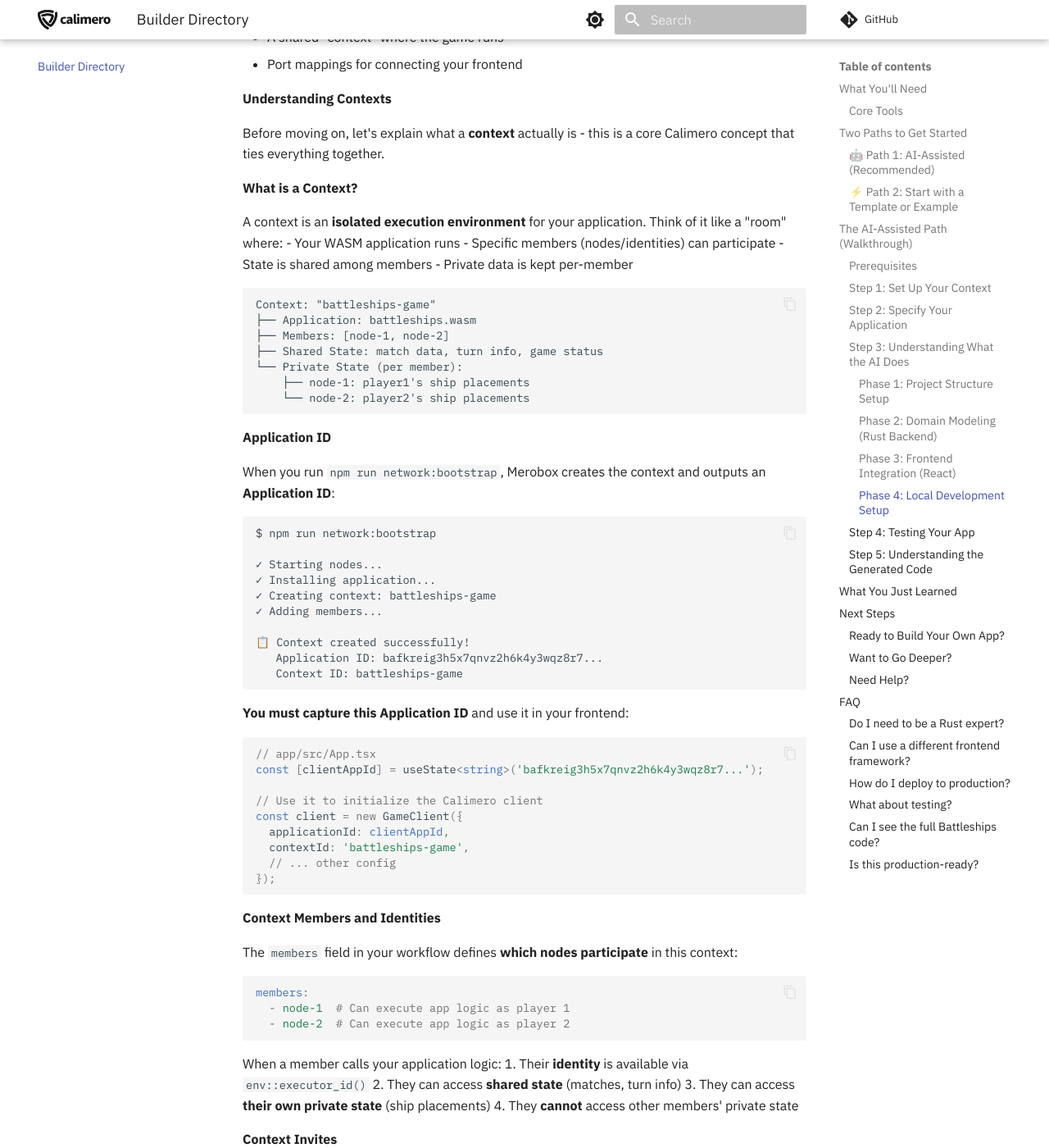
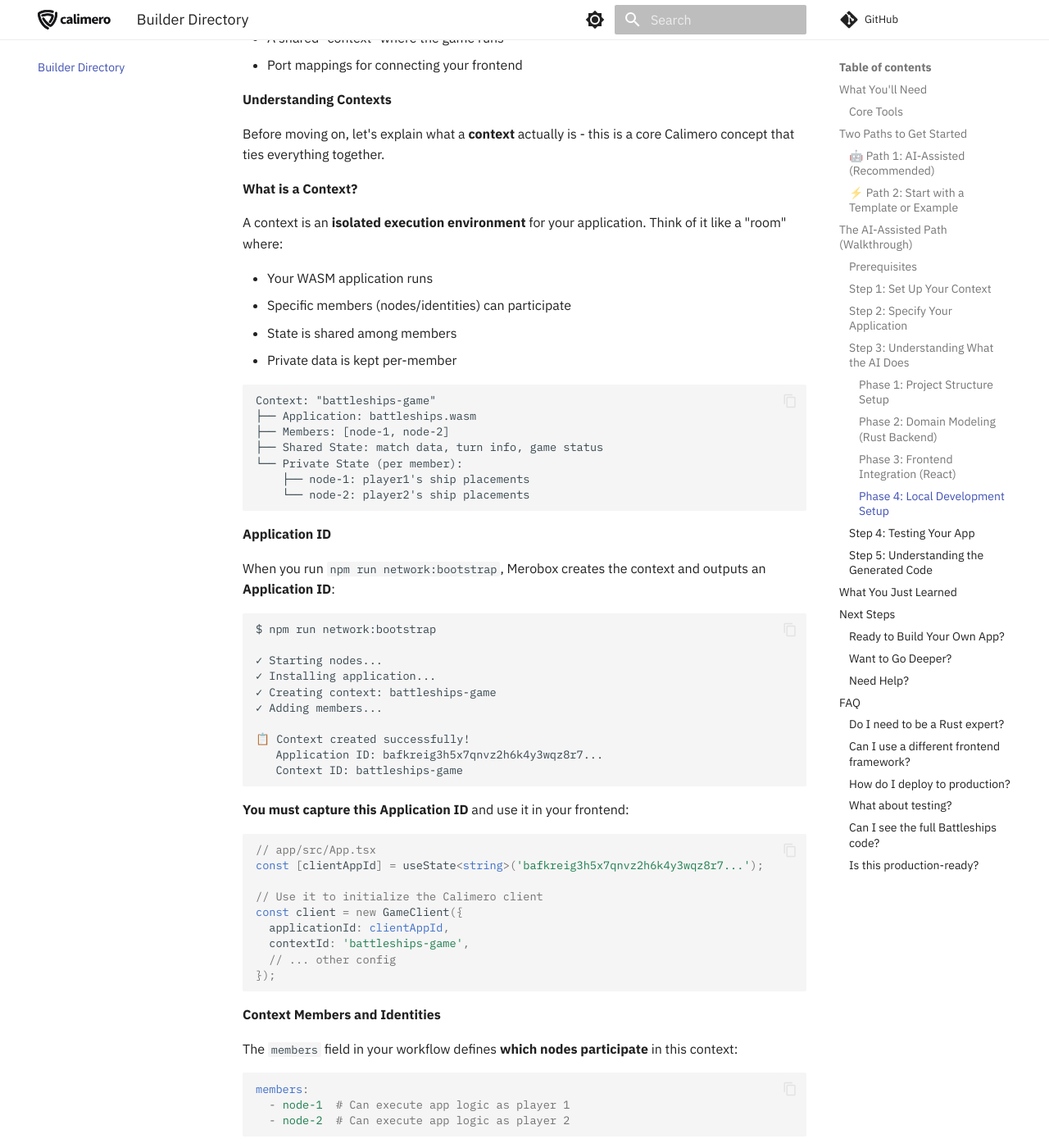
Before and after one commit to calimero-network/docs, an MkDocs documentation site: the page built from docs/builder-directory/index.md, in a window 1280 px wide and 1400 px high, scrolled down 14794 px. Shown: the whole window at 82% size. Built offline with MkDocs 1.6.1 and Material for MkDocs 9.7.7, drawn with Linux system fonts in a browser that asks for light colours; comment, search, counter and statistics services are not loaded; some of the changed text lies outside the part shown.

Commit message:
more styles

```diff
--- a/docs/builder-directory/index.md
+++ b/docs/builder-directory/index.md
@@ -698,6 +698,7 @@ Before moving on, let's explain what a **context** actually is - this is a core
 **What is a Context?**
 
 A context is an **isolated execution environment** for your application. Think of it like a "room" where:
+
 - Your WASM application runs
 - Specific members (nodes/identities) can participate
 - State is shared among members
--- a/docs/stylesheets/extra.css
+++ b/docs/stylesheets/extra.css
@@ -9,7 +9,8 @@
 [data-md-color-scheme="default"] .md-header {
   background-color: var(--md-default-bg-color);
   color: var(--md-default-fg-color);
-  box-shadow: 0 0 0.2rem rgba(0,0,0,.1), 0 0.2rem 0.4rem rgba(0,0,0,.2);
+  box-shadow: none;
+  border-bottom: 1px solid var(--md-default-fg-color--lightest);
 }
 
 /* Dark mode: use white logo and proper header colors */
@@ -21,7 +22,8 @@
 [data-md-color-scheme="slate"] .md-header {
   background-color: var(--md-default-bg-color);
   color: var(--md-default-fg-color);
-  box-shadow: 0 0 0.2rem rgba(0,0,0,.1), 0 0.2rem 0.4rem rgba(0,0,0,.2);
+  box-shadow: none;
+  border-bottom: 1px solid var(--md-default-fg-color--lightest);
 }
 
 /* Ensure logo displays correctly */
```
Also changed, not shown: other parts of docs/builder-directory/index.md (+1 -1 lines).
